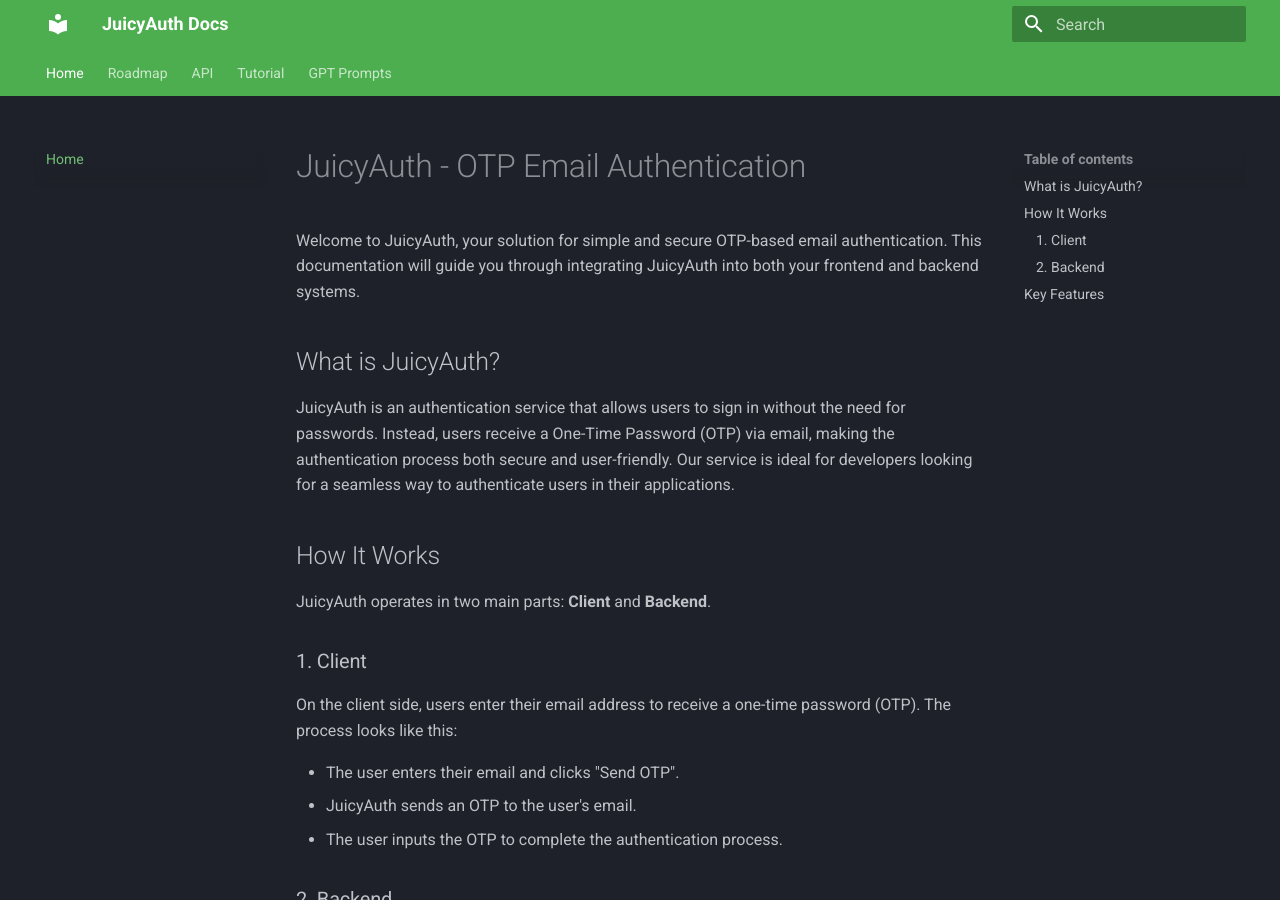
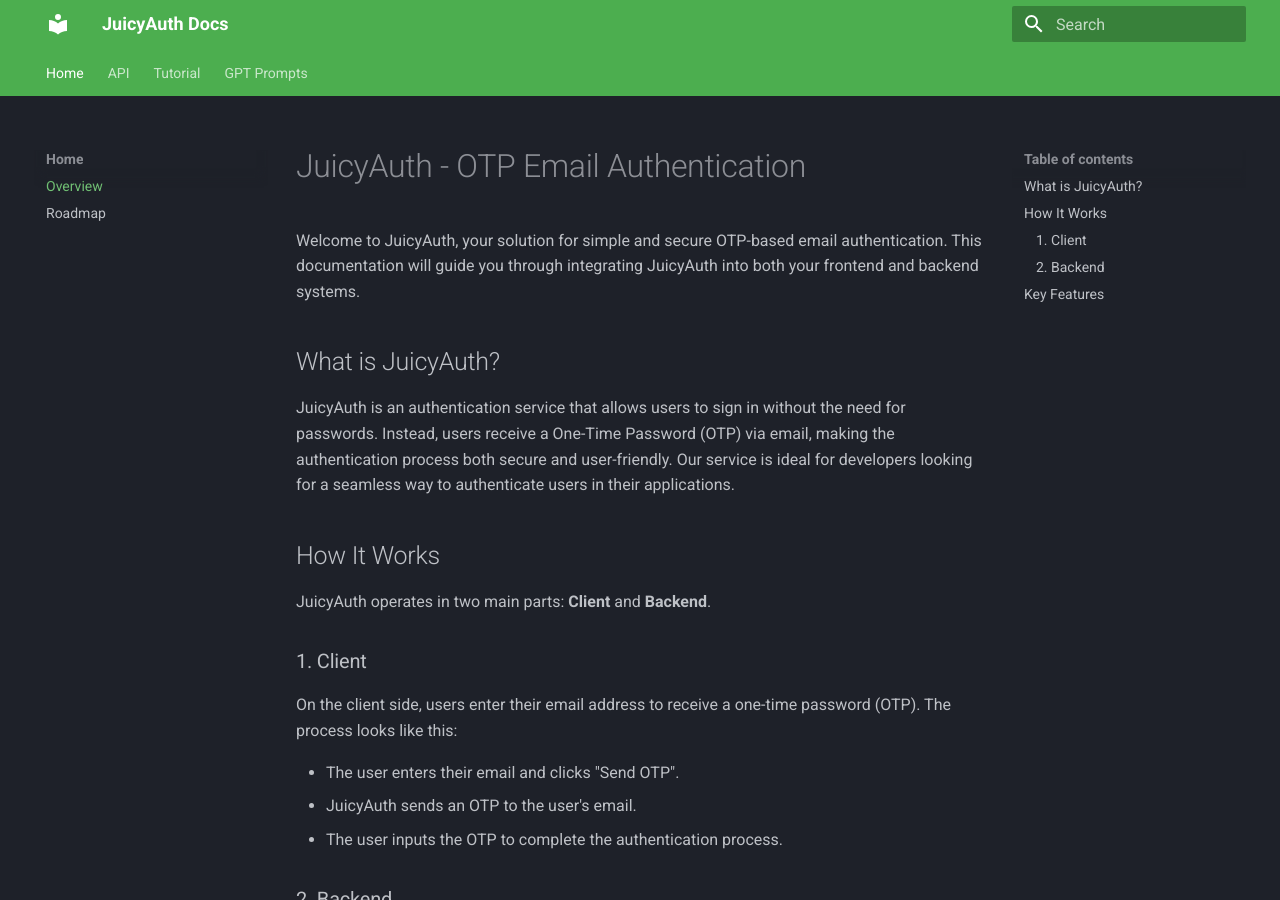
Before and after one commit to juicyauth/juicyauth-docs, an MkDocs documentation site: the page built from docs/index.md, in a window 1280 px wide and 900 px high. Built offline with MkDocs 1.6.1 and Material for MkDocs 9.7.7, drawn with Linux system fonts in a browser that asks for light colours; some of the changed lines change nothing that is shown.

Commit message:
Rebuilded menu

```diff
--- a/mkdocs.yml
+++ b/mkdocs.yml
@@ -1,7 +1,8 @@
 site_name: JuicyAuth Docs
 nav:
-  - Home: index.md
-  - Roadmap: roadmap.md
+  - Home:
+    - Overview: index.md
+    - Roadmap: roadmap.md
   - API:
     - Overview: api/index.md
     - Send OTP: api/send-otp.md
```
Also changed, not shown: site/404.html, site/api/index.html, site/api/public-key/index.html, site/api/send-otp/index.html, site/api/verify-otp/index.html, site/gpt-prompts/backend/index.html, site/gpt-prompts/frontend/index.html, site/index.html, site/roadmap/index.html, site/tutorial/python-backend/index.html, site/tutorial/react-frontend/index.html.
